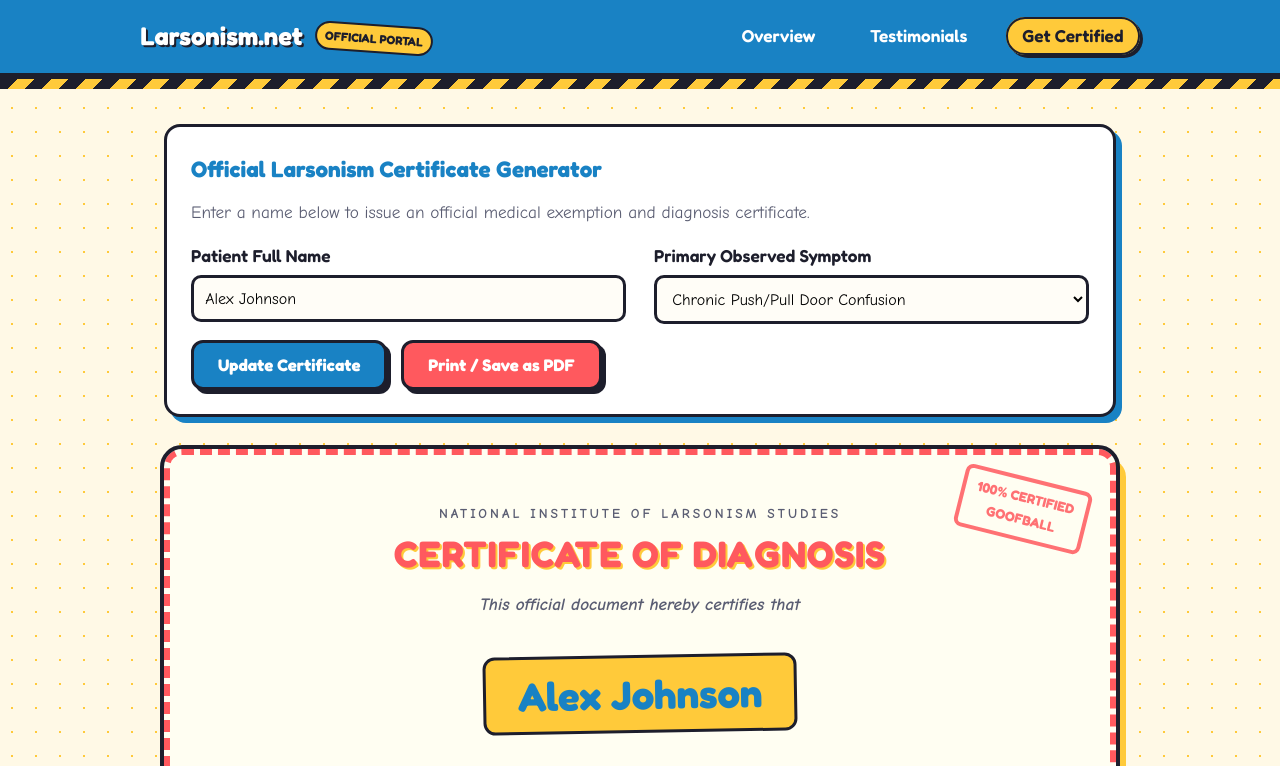
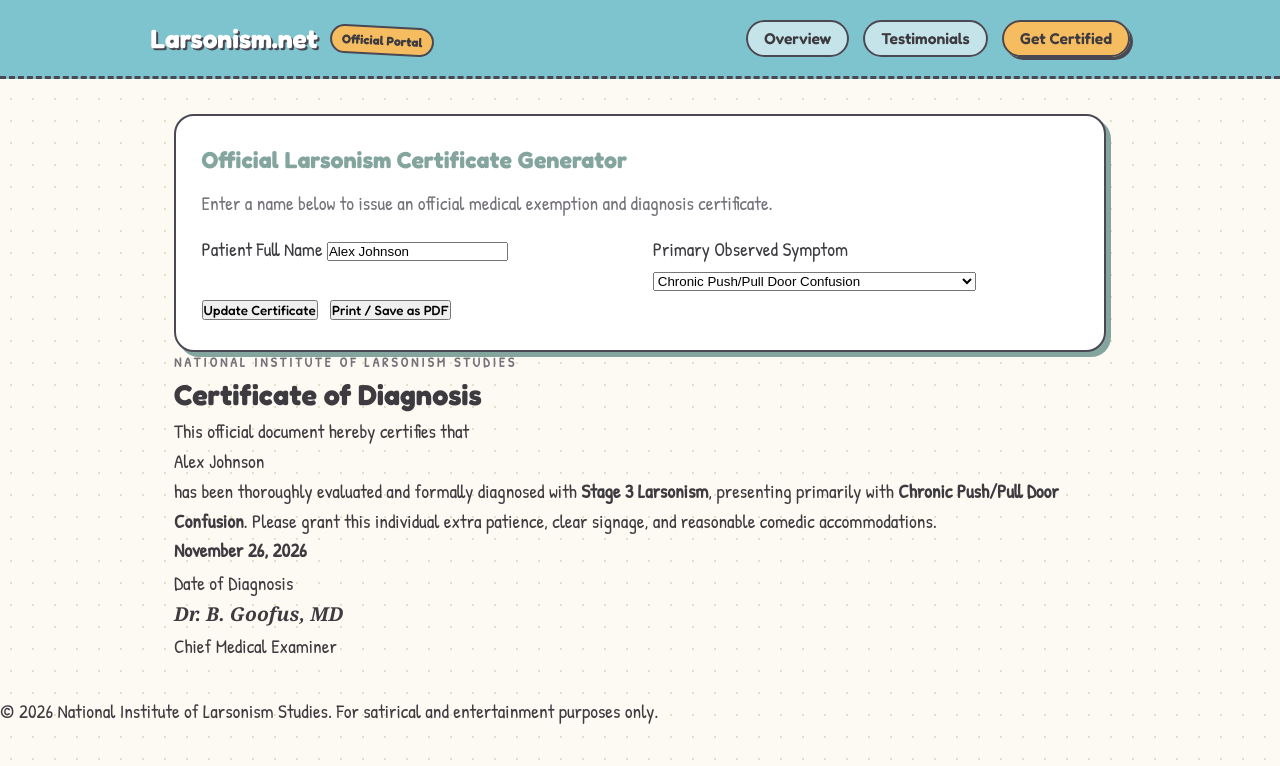
Before and after one commit to techcentersupport/larsonism-website, a plain HTML site: page certificate.html in a window 1280 px wide. Shown: the top 766 px of the page. Drawn offline with Linux system fonts and the light colour scheme.

Commit message:
Update style.css

```diff
--- a/style.css
+++ b/style.css
@@ -1,16 +1,17 @@
-@import url('https://fonts.googleapis.com/css2?family=Comic+Neue:ital,wght@0,400;0,700;1,700&family=Fredoka:wght@500;600;700&display=swap');
+@import url('https://fonts.googleapis.com/css2?family=Fredoka:wght@500;600;700&family=Patrick+Hand&display=swap');
 
 :root {
-  --primary: #ff595e;       /* Bright Goofy Coral-Red */
-  --primary-dark: #d9383d;
-  --secondary: #1982c4;     /* Cartoon Hospital Blue */
-  --accent: #ffca3a;        /* Warning Yellow */
-  --mint: #8ac926;          /* Slime / Scrubs Green */
-  --bg: #fff9e6;            /* Warm Cream Paper */
+  --bg: #fdfaf3;            /* Soft Warm Cream */
+  --dots: #e6dec8;          /* Subtle Notebook Dots */
   --card-bg: #ffffff;
-  --text: #1d1e2c;
-  --muted: #5a5d72;
-  --border: #1d1e2c;        /* Thick comic borders */
+  --header-bg: #7ec4cf;     /* Chill Pastel Teal */
+  --primary: #f28482;       /* Soft Coral */
+  --secondary: #84a59d;     /* Relaxed Sage Green */
+  --accent: #f6bd60;        /* Warm Butter Yellow */
+  --lavender: #cdb4db;      /* Goofy Soft Purple */
+  --text: #3d3b40;          /* Warm Charcoal (softer than pure black) */
+  --muted: #75727a;
+  --border: #4a4852;        /* Sketchbook Ink Border */
 }
 
 * {
@@ -20,47 +21,29 @@
 }
 
 body {
-  font-family: 'Comic Neue', cursive, sans-serif;
-  font-size: 1.08rem;
+  font-family: 'Patrick Hand', cursive, sans-serif;
+  font-size: 1.2rem;
   background-color: var(--bg);
-  background-image: radial-gradient(#ffca3a 1.5px, transparent 1.5px);
-  background-size: 24px 24px;
+  background-image: radial-gradient(var(--dots) 1.5px, transparent 1.5px);
+  background-size: 22px 22px;
   color: var(--text);
-  line-height: 1.6;
+  line-height: 1.55;
 }
 
 h1, h2, h3, .logo, .btn {
   font-family: 'Fredoka', sans-serif;
 }
 
-/* Hazard-Stripe Header */
+/* Relaxed Wavy-Feel Header */
 header {
-  background-color: var(--secondary);
-  color: #fff;
-  padding: 1rem 2rem;
-  border-bottom: 6px solid var(--border);
-  position: relative;
-}
-
-header::after {
-  content: "";
-  display: block;
-  height: 10px;
-  width: 100%;
-  position: absolute;
-  bottom: -16px;
-  left: 0;
-  background: repeating-linear-gradient(
-    -45deg,
-    var(--accent),
-    var(--accent) 12px,
-    var(--border) 12px,
-    var(--border) 24px
-  );
+  background-color: var(--header-bg);
+  color: var(--text);
+  padding: 1.1rem 2rem;
+  border-bottom: 3px dashed var(--border);
 }
 
 .nav-container {
-  max-width: 1000px;
+  max-width: 980px;
   margin: 0 auto;
   display: flex;
   justify-content: space-between;
@@ -70,119 +53,116 @@ header::after {
 }
 
 .logo {
-  font-size: 1.6rem;
+  font-size: 1.65rem;
   font-weight: 700;
   text-decoration: none;
-  color: #fff;
+  color: #ffffff;
   text-shadow: 2px 2px 0 var(--border);
   display: inline-block;
-  transition: transform 0.2s;
+  transition: transform 0.25s ease;
 }
 
 .logo:hover {
-  transform: rotate(-3deg) scale(1.05);
+  transform: rotate(-3deg) scale(1.04);
 }
 
 .logo span {
   background: var(--accent);
-  color: var(--border);
+  color: var(--text);
   text-shadow: none;
-  font-size: 0.75rem;
-  padding: 3px 8px;
+  font-size: 0.78rem;
+  padding: 3px 10px;
   border: 2px solid var(--border);
   border-radius: 999px;
   vertical-align: middle;
   margin-left: 6px;
-  text-transform: uppercase;
   display: inline-block;
-  transform: rotate(4deg);
+  transform: rotate(3deg);
 }
 
 nav a {
-  color: #ffffff;
+  color: var(--text);
+  background: rgba(255, 255, 255, 0.55);
   text-decoration: none;
-  margin-left: 1rem;
+  margin-left: 0.6rem;
   font-family: 'Fredoka', sans-serif;
   font-weight: 600;
-  padding: 0.4rem 0.9rem;
+  font-size: 0.98rem;
+  padding: 0.45rem 1rem;
   border-radius: 999px;
-  border: 2px solid transparent;
-  transition: all 0.15s ease;
+  border: 2px solid var(--border);
+  transition: all 0.2s ease;
 }
 
 nav a:hover,
 nav a.active {
   background: var(--accent);
-  color: var(--border);
-  border: 2px solid var(--border);
   box-shadow: 3px 3px 0 var(--border);
-  transform: translateY(-2px);
+  transform: translateY(-2px) rotate(-1deg);
 }
 
 /* Main Layout */
 main {
-  max-width: 1000px;
-  margin: 2.8rem auto 2rem;
+  max-width: 980px;
+  margin: 2.2rem auto;
   padding: 0 1.5rem;
 }
 
-/* Comic-Style Cards with Hard Drop Shadows */
+/* Chill Sketchbook Hero Card */
 .hero {
   background: var(--card-bg);
-  border: 3px solid var(--border);
-  box-shadow: 8px 8px 0 var(--primary);
+  border: 2.5px solid var(--border);
+  box-shadow: 6px 6px 0 var(--lavender);
   padding: 2rem;
-  border-radius: 16px;
-  margin-bottom: 2.2rem;
-  position: relative;
+  border-radius: 22px;
+  margin-bottom: 2rem;
 }
 
 .hero h1 {
   color: var(--primary);
-  font-size: 2.4rem;
-  text-shadow: 2px 2px 0 var(--accent);
+  font-size: 2.35rem;
+  text-shadow: 2px 2px 0 #fde4cf;
   margin-bottom: 0.5rem;
 }
 
 .badge {
   display: inline-block;
-  background: var(--accent);
-  color: var(--border);
+  background: #e2ece9;
+  color: var(--text);
   border: 2px solid var(--border);
   font-family: 'Fredoka', sans-serif;
-  font-weight: 700;
+  font-weight: 600;
   font-size: 0.85rem;
-  padding: 0.25rem 0.75rem;
+  padding: 0.25rem 0.85rem;
   border-radius: 999px;
-  margin-bottom: 1rem;
-  text-transform: uppercase;
+  margin-bottom: 0.9rem;
   transform: rotate(-1.5deg);
 }
 
 .grid {
   display: grid;
   grid-template-columns: repeat(auto-fit, minmax(280px, 1fr));
-  gap: 1.75rem;
+  gap: 1.6rem;
   margin-bottom: 2rem;
 }
 
 .card {
   background: var(--card-bg);
-  padding: 1.5rem;
-  border-radius: 16px;
-  border: 3px solid var(--border);
-  box-shadow: 6px 6px 0 var(--secondary);
-  transition: transform 0.2s ease;
+  padding: 1.6rem;
+  border-radius: 20px;
+  border: 2.5px solid var(--border);
+  box-shadow: 5px 5px 0 var(--secondary);
+  transition: transform 0.25s ease;
 }
 
 .card:hover {
-  transform: translateY(-4px) rotate(0.6deg);
+  transform: translateY(-3px) rotate(0.5deg);
 }
 
 .card h2, .card h3 {
   color: var(--secondary);
-  font-size: 1.4rem;
-  margin-bottom: 0.75rem;
+  font-size: 1.45rem;
+  margin-bottom: 0.7rem;
 }
 
 ul.symptoms {
@@ -191,205 +171,8 @@ ul.symptoms {
 
 ul.symptoms li {
   margin-bottom: 0.65rem;
-  padding-left: 1.6rem;
+  padding-left: 1.7rem;
   position: relative;
 }
 
-ul.symptoms li::before {
-  content: "🤪";
-  position: absolute;
-  left: 0;
-  top: 0;
-}
-
-/* Chunky Arcade Buttons */
-.btn {
-  display: inline-block;
-  background: var(--secondary);
-  color: #fff;
-  padding: 0.75rem 1.5rem;
-  border: 3px solid var(--border);
-  border-radius: 12px;
-  font-size: 1.05rem;
-  font-weight: 700;
-  cursor: pointer;
-  text-decoration: none;
-  box-shadow: 4px 4px 0 var(--border);
-  transition: transform 0.1s, box-shadow 0.1s, background 0.15s;
-}
-
-.btn:hover {
-  background: var(--mint);
-  color: var(--border);
-  transform: translate(-2px, -2px);
-  box-shadow: 6px 6px 0 var(--border);
-}
-
-.btn:active {
-  transform: translate(2px, 2px);
-  box-shadow: 1px 1px 0 var(--border);
-}
-
-.btn-accent {
-  background: var(--primary);
-}
-
-.btn-accent:hover {
-  background: var(--accent);
-  color: var(--border);
-}
-
-/* Forms */
-.form-group {
-  margin-bottom: 1rem;
-}
-
-.form-group label {
-  display: block;
-  font-family: 'Fredoka', sans-serif;
-  font-weight: 600;
-  margin-bottom: 0.35rem;
-  color: var(--text);
-}
-
-.form-group input,
-.form-group select,
-.form-group textarea {
-  width: 100%;
-  padding: 0.7rem;
-  border: 3px solid var(--border);
-  border-radius: 10px;
-  font-size: 1rem;
-  font-family: inherit;
-  background: #fffdf7;
-}
-
-.form-group input:focus,
-.form-group select:focus,
-.form-group textarea:focus {
-  outline: none;
-  background: #fff8d6;
-  box-shadow: 4px 4px 0 var(--accent);
-}
-
-/* Testimonials */
-.testimonial-card {
-  box-shadow: 6px 6px 0 var(--mint);
-  margin-bottom: 1.25rem;
-}
-
-.testimonial-meta {
-  font-size: 0.9rem;
-  color: var(--muted);
-  margin-top: 0.75rem;
-  font-weight: 700;
-}
-
-/* Goofy Certificate Styling */
-.certificate-wrapper {
-  background: #fffef2;
-  border: 6px dashed var(--primary);
-  outline: 4px solid var(--border);
-  padding: 3rem 2rem;
-  text-align: center;
-  border-radius: 18px;
-  box-shadow: 10px 10px 0 var(--accent);
-  margin-top: 2rem;
-  position: relative;
-  overflow: hidden;
-}
-
-/* Fake Rubber Stamp in the Corner */
-.certificate-wrapper::after {
-  content: "100% CERTIFIED\AGOOFBALL";
-  white-space: pre;
-  position: absolute;
-  top: 22px;
-  right: 22px;
-  border: 4px solid var(--primary);
-  color: var(--primary);
-  font-family: 'Fredoka', sans-serif;
-  font-weight: 700;
-  font-size: 0.85rem;
-  padding: 0.4rem 0.7rem;
-  border-radius: 8px;
-  transform: rotate(14deg);
-  opacity: 0.85;
-}
-
-.certificate-wrapper h2 {
-  font-size: 2.3rem;
-  color: var(--primary);
-  text-shadow: 2px 2px 0 var(--accent);
-  letter-spacing: 1px;
-  text-transform: uppercase;
-  margin-bottom: 0.5rem;
-}
-
-.cert-subtitle {
-  color: var(--muted);
-  font-style: italic;
-  font-weight: 700;
-  margin-bottom: 1.5rem;
-}
-
-.cert-name {
-  font-family: 'Fredoka', sans-serif;
-  font-size: 2.5rem;
-  font-weight: 700;
-  color: var(--secondary);
-  background: var(--accent);
-  border: 3px solid var(--border);
-  border-radius: 12px;
-  display: inline-block;
-  padding: 0.25rem 2rem;
-  margin: 0.75rem 0;
-  transform: rotate(-1deg);
-}
-
-.cert-details {
-  max-width: 650px;
-  margin: 1.5rem auto;
-  font-size: 1.15rem;
-}
-
-.cert-footer {
-  display: flex;
-  justify-content: space-around;
-  margin-top: 3rem;
-  flex-wrap: wrap;
-  gap: 1.5rem;
-}
-
-.sig-line {
-  border-top: 3px solid var(--border);
-  padding-top: 0.4rem;
-  width: 210px;
-  font-size: 0.95rem;
-  font-weight: 700;
-  color: var(--muted);
-}
-
-footer {
-  text-align: center;
-  padding: 2rem 1rem;
-  color: var(--text);
-  font-weight: 700;
-  font-size: 0.9rem;
-  border-top: 4px solid var(--border);
-  background: var(--accent);
-  margin-top: 3rem;
-}
-
-@media print {
-  header, .no-print, footer {
-    display: none !important;
-  }
-  body {
-    background: #fff;
-  }
-  .certificate-wrapper {
-    box-shadow: none;
-    margin: 0;
-  }
-}
+ul.symptoms li::
```
